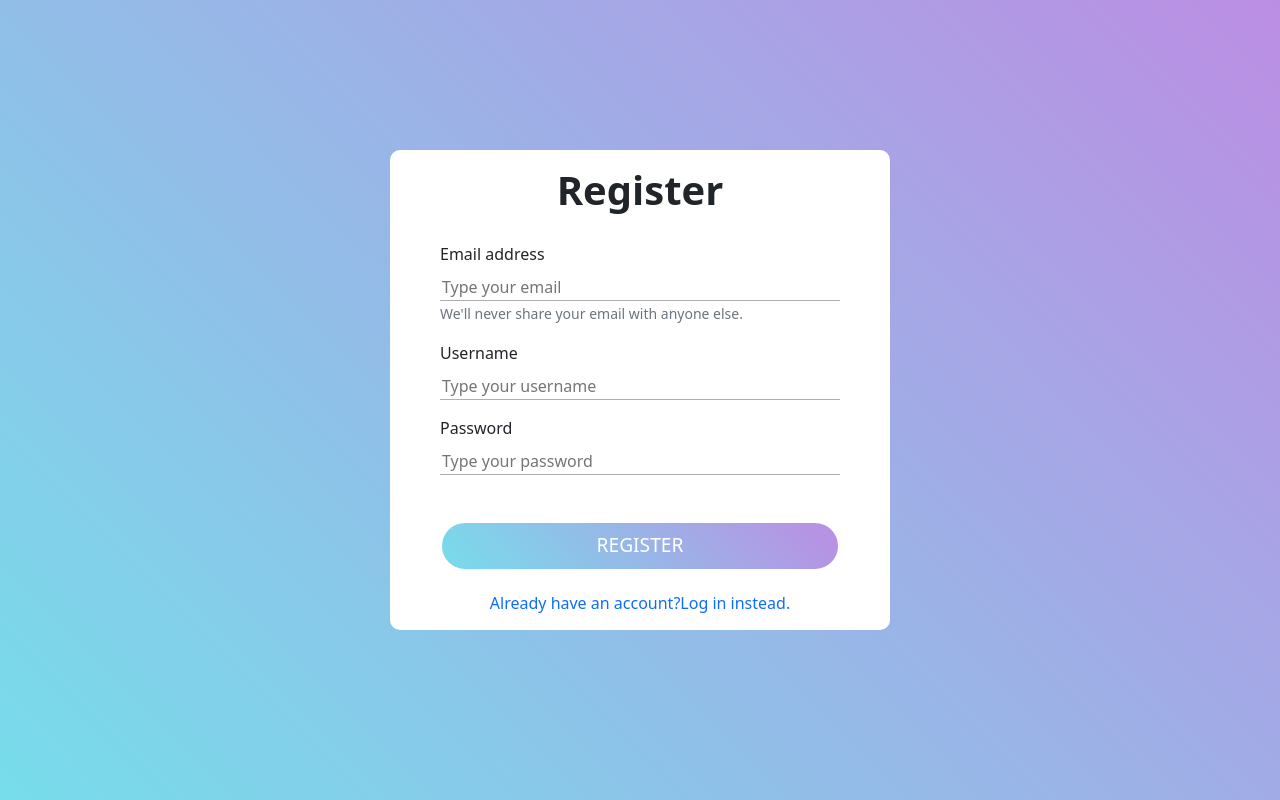
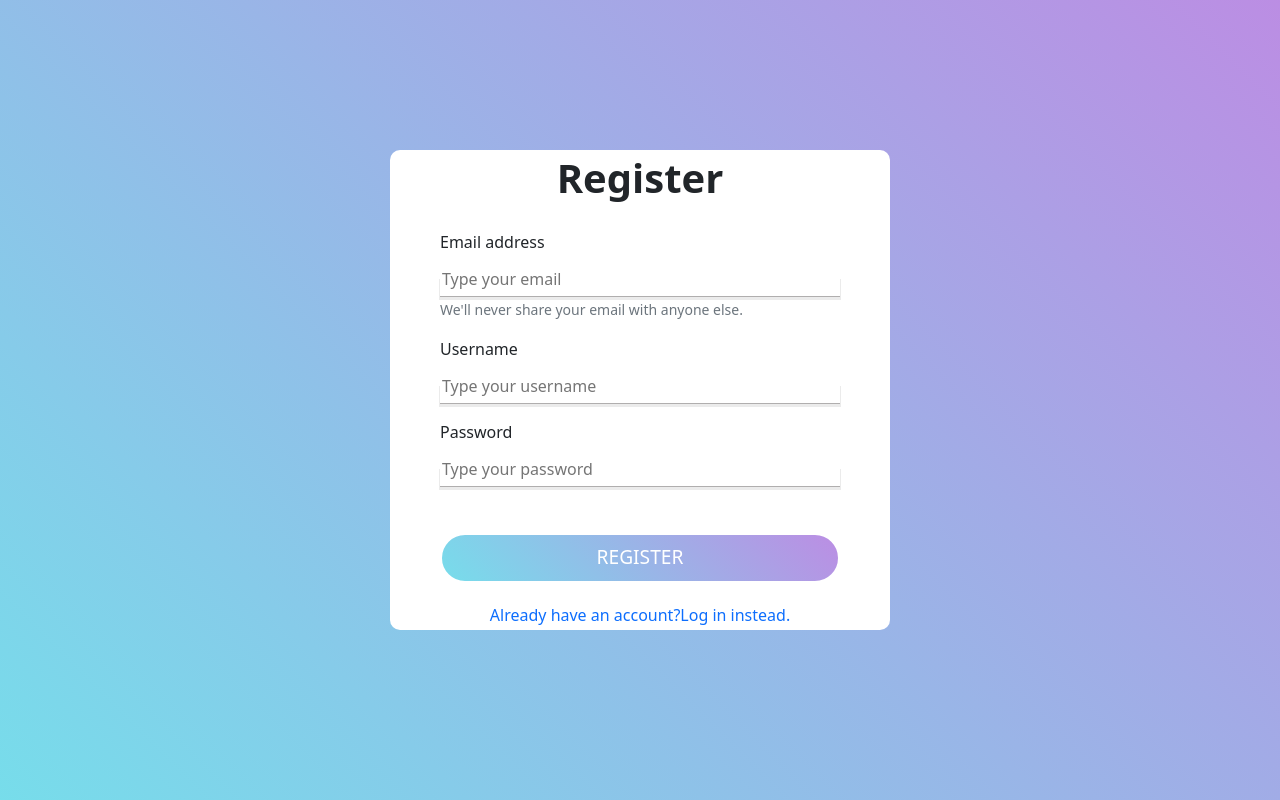
Before and after one commit to hristomangarudov/goodreads, a React (Create React App) app in the folder goodreads-project/: page /register in a window 1280 px wide. Built offline with nearby package versions, Linux system fonts and the light colour scheme.

Commit message:
Login/Register input animation

```diff
--- a/goodreads-project/src/Components/login-register.css
+++ b/goodreads-project/src/Components/login-register.css
@@ -17,34 +17,36 @@
   flex-direction: column;
   background-color: white;
 }
-.form-container a{
+.form-container a {
   text-decoration: none;
 }
 .loginText {
   margin-bottom: 30px;
 }
-.custom-class-btn{
+.custom-class-btn {
   margin-top: 30px;
   width: 100%;
   font-size: 20px;
-  color: white  ;
+  color: white;
   height: 50px;
   border-radius: 10px;
-  background: linear-gradient(45deg,rgba(28,198,221,.6),rgba(142,66,209,.6));
-
+  background: linear-gradient(
+    45deg,
+    rgba(28, 198, 221, 0.6),
+    rgba(142, 66, 209, 0.6)
+  );
 }
-.custom-class-input{
+.custom-class-input {
   display: flex;
   flex-direction: column;
   width: 100%;
   border: none;
   border-bottom: 1px solid rgb(176, 174, 174);
   outline: none;
-
+  line-height: 2;
 }
 
 .custom-class-btn {
-  /* padding: 0.75em 1.5em; */
   background-color: white;
   border: 2px solid;
   font-size: larger;
@@ -66,18 +68,21 @@
 }
 
 .custom-class-btn::before {
-  background-image: linear-gradient(45deg,rgba(142,66,209,.6),rgba(28,198,221,.6));
+  background-image: linear-gradient(
+    45deg,
+    rgba(142, 66, 209, 0.6),
+    rgba(28, 198, 221, 0.6)
+  );
   z-index: -1;
   transition: opacity 240ms linear;
   opacity: 0;
 }
 
 .custom-class-btn::after {
-  content: '';
+  content: "";
   height: 150%;
   width: 0.25em;
-  background-color: #fff;
-  box-shadow: 0px 0px 8px 4px #fff;
+
   transform: translateX(-1em);
 }
 
@@ -92,10 +97,24 @@
 
 @keyframes sweep {
   from {
-    transform: translateX(-1em)
+    transform: translateX(-1em);
   }
   to {
     transform: translateX(12.5em);
     animation-timing-function: ease-out;
   }
 }
+
+.custom-class-input {
+  box-shadow: -8px 10px 0px -7px #ebebeb, 8px 10px 0px -7px #ebebeb;
+  -webkit-transition: box-shadow 0.3s;
+  transition: box-shadow 0.3s;
+}
+.custom-class-input:focus {
+  outline: none;
+  box-shadow: -5px 10px 0px -7px #87c9e9, 5px 10px 0px -7px #87c9e9;
+}
+
+.custom-class-input:focus::placeholder {
+  color: transparent;
+}
```
